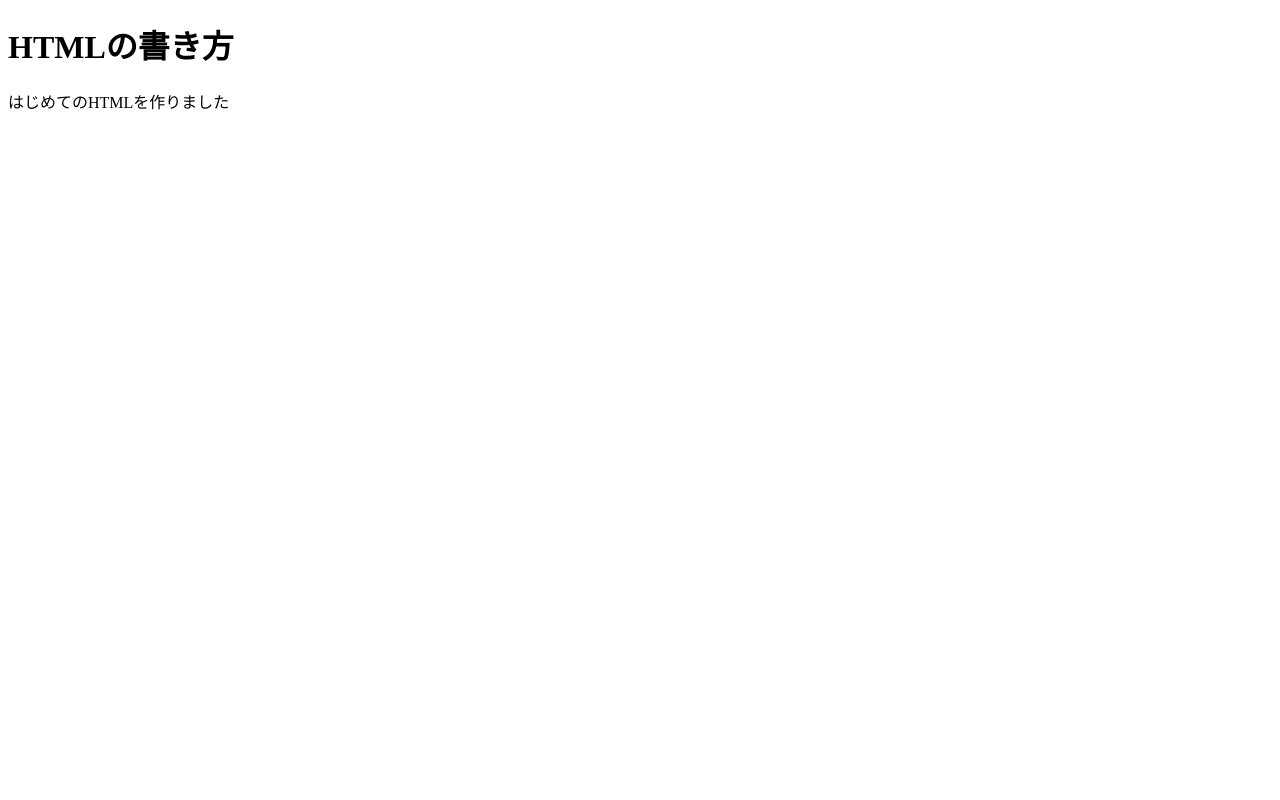
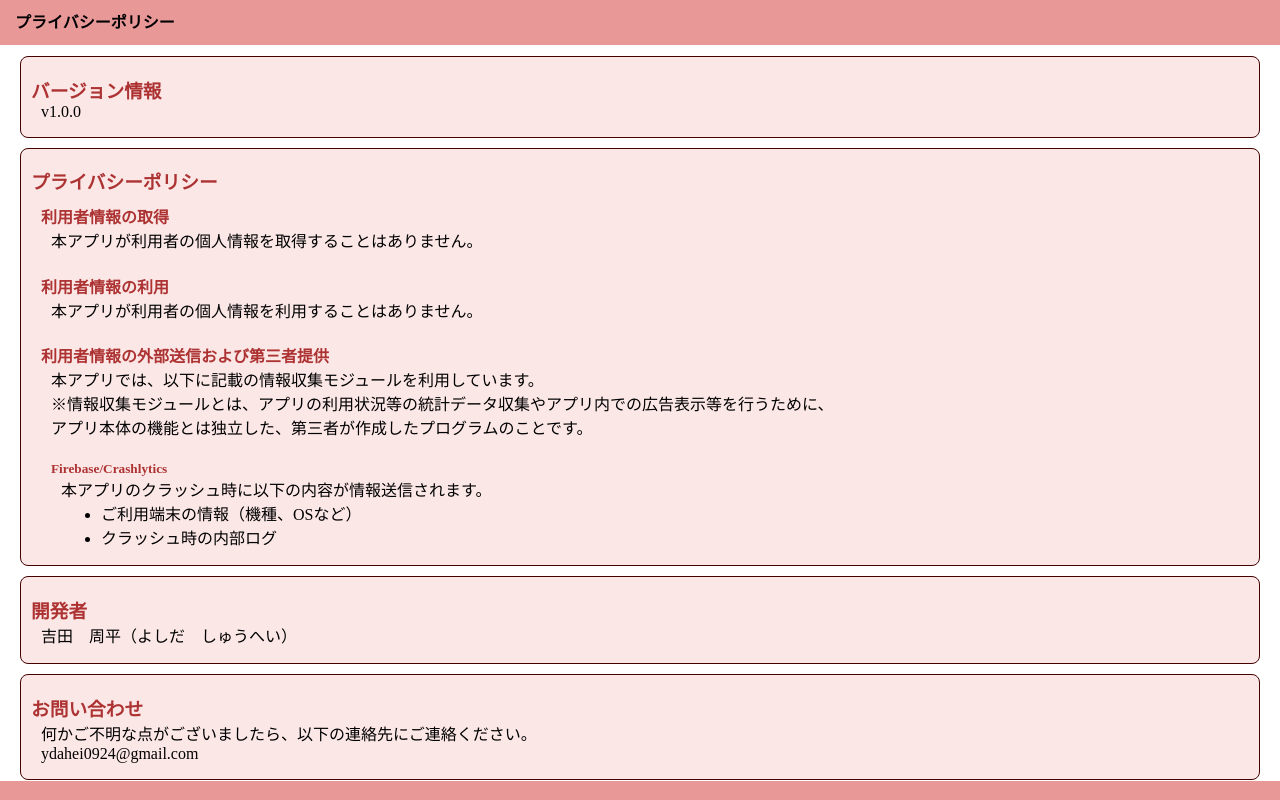
Before and after one commit to ShuheiYoshidaJP/shopping_list_support, a plain HTML site: page privacy_policy/index.html in a window 1280 px wide. Drawn offline with Linux system fonts and the light colour scheme.

Commit message:
プライバシーポリシーpage完成

```diff
--- a/privacy_policy/index.html
+++ b/privacy_policy/index.html
@@ -1,11 +1,77 @@
 <!DOCTYPE html>
-<html lang="ja">
-  <head>
-    <meta charset="UTF-8">
-    <title>HTMLの書き方</title>
-  </head>
-  <body>
-    <h1>HTMLの書き方</h1>
-    <p>はじめてのHTMLを作りました</p>
-  </body>
+<html>
+<head>
+  <meta charset="utf-8">
+  <meta name="viewport" content="width=device-width, initial-scale=1.0">
+  <title>買い物メモメモ</title>
+  <link rel="stylesheet" type="text/css" href="stylesheet.css">
+  <script src="https://kit.fontawesome.com/69154365ba.js" crossorigin="anonymous"></script>
+</head>
+<body>
+  <header>
+    <div class="header-wrapper">
+        <div class="container">
+            <div class="header-title">プライバシーポリシー</div>
+        </div>
+    </div>
+  </header>
+  <div class="contents-wrapper">
+    <div class="section">
+        <div class="section-container">
+            <h3 class="title">バージョン情報</h3>
+            <div class="discription-container">
+                <p class="discription-text">v1.0.0</p>
+            </div>
+        </div>
+    </div>
+    <div class="section">
+        <div class="section-container">
+            <h3 class="title">プライバシーポリシー</h3>
+            <div class="privacypolicy-container">
+                <h4 class="top-title">利用者情報の取得</h4>
+                <div class="discription-container">
+                    <p class="discription-text">本アプリが利用者の個人情報を取得することはありません。</p>
+                </div>
+                <h4 class="title">利用者情報の利用</h4>
+                <div class="discription-container">
+                    <p class="discription-text">本アプリが利用者の個人情報を利用することはありません。</p>
+                </div>
+                <h4 class="title">利用者情報の外部送信および第三者提供</h4>
+                <div class="discription-container">
+                    <p class="discription-text-return">本アプリでは、以下に記載の情報収集モジュールを利用しています。
+                    <p class="discription-text-return">※情報収集モジュールとは、アプリの利用状況等の統計データ収集やアプリ内での広告表示等を行うために、</p>
+                    <p class="discription-text">アプリ本体の機能とは独立した、第三者が作成したプログラムのことです。</p>
+                    <div class="use-module-container">
+                        <h5 class="title">Firebase/Crashlytics</h5>
+                        <div class="discription-container">
+                            <p class="discription-text-return">本アプリのクラッシュ時に以下の内容が情報送信されます。</p>
+                            <ul>
+                                <li>ご利用端末の情報（機種、OSなど）</li>
+                                <li>クラッシュ時の内部ログ</li>
+                            </ul>
+                        </div>
+                    </div>
+                </div>
+            </div>
+        </div>
+    </div>
+    <div class="section">
+        <div class="section-container">
+            <h3 class="title">開発者</h3>
+            <div class="discription-container">
+                <p class="discription-text">吉田　周平（よしだ　しゅうへい）</p>
+            </div>
+        </div>
+    </div>
+    <div class="section">
+        <div class="section-container">
+            <h3 class="title">お問い合わせ</h3>
+            <div class="discription-container">
+                <p class="discription-text-return">何かご不明な点がございましたら、以下の連絡先にご連絡ください。</p>
+                <p class="discription-text">ydahei0924@gmail.com</p>
+            </div>
+        </div>
+    </div>
+  </div>
+</body>
 </html>
--- a/privacy_policy/stylesheet.css
+++ b/privacy_policy/stylesheet.css
@@ -0,0 +1,96 @@
+* {
+  box-sizing: border-box;
+}
+
+body {
+  margin: 0;
+  font-family: "Hiragino Kaku Gothic ProN";
+  background-color: #E99898;
+}
+
+a {
+  text-decoration: none;
+}
+
+ul {
+    margin-top: 0;
+}
+
+span {
+    color: red;
+}
+
+.top-title {
+    color: #AD3333;
+    margin-bottom: 0;
+    margin-top: 10px;
+}
+
+.title {
+    color: #AD3333;
+    margin-bottom: 0;
+}
+
+img {
+    width: 100%;
+    border-radius: 8px;
+}
+
+.container {
+  width: 100%;
+  padding: 0 15px;
+  margin: 0 auto;
+}
+
+header {
+  display: table;
+  height: 41px;
+  width: 100%;
+  background-color: #E99898;
+  position :fixed;
+  top: 0;
+  z-index: 10;
+}
+
+.header-wrapper {
+  display: table-cell;
+  vertical-align: middle;
+}
+
+.header-title {
+    font-weight: bold;
+}
+
+.contents-wrapper {
+  margin-top: 45px;
+  background-color: #ffffff;
+  padding: 1px 20px;
+}
+
+.section {
+    margin-top: 10px;
+    background-color: #FCE7E7;
+    border: solid 1px #450000;
+    border-radius: 8px;
+}
+
+.section-container {
+    padding: 0 10px;
+}
+
+.privacypolicy-container {
+    padding: 0 10px;
+}
+
+.discription-container {
+    padding: 0 10px;
+}
+
+.discription-text {
+    margin-top: 0;
+}
+
+.discription-text-return {
+    margin-top: 0;
+    margin-bottom: 0;
+}
```
